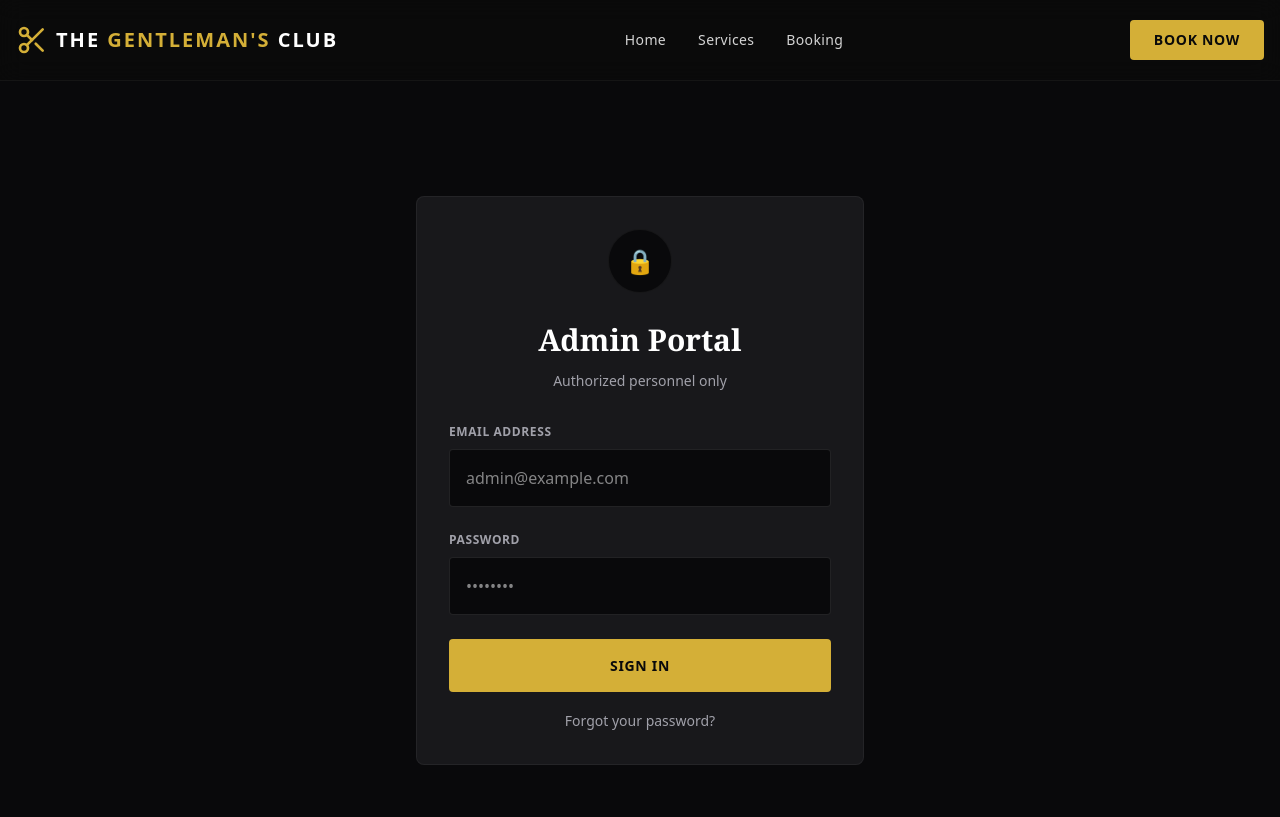
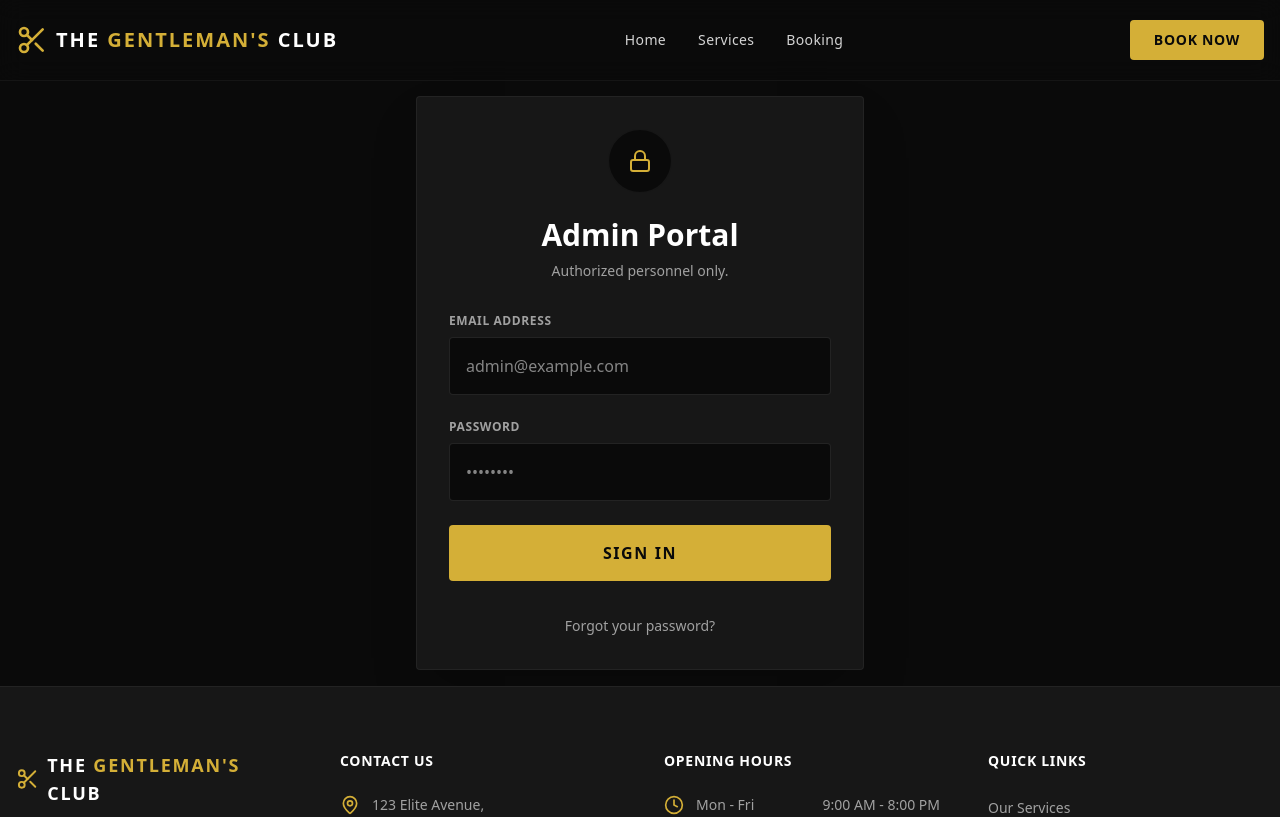
Before and after one commit to mrmohamedcoding-byte/barbe-bokng, a Next.js app: page /admin/login in a window 1280 px wide. Shown: the top 817 px of the page. Built offline with nearby package versions, Linux system fonts and the light colour scheme; no server answers; a web font is replaced by a local one.

Commit message:
Fix admin login and dashboard - restore original flow

```diff
--- a/src/app/admin/layout.tsx
+++ b/src/app/admin/layout.tsx
@@ -3,7 +3,6 @@ import { adminMetadata } from "../layout";
 
 export const metadata: Metadata = {
   ...adminMetadata,
-  title: "Login | Admin Portal",
 };
 
 export default function AdminLayout({
--- a/src/app/admin/login/page.tsx
+++ b/src/app/admin/login/page.tsx
@@ -1,210 +1,140 @@
 "use client";
 
-import { useState } from "react";
-import { createClient } from "@supabase/supabase-js";
+import { FadeIn } from "@/components/ui/FadeIn";
+import { useState, useEffect, useRef } from "react";
+import { createClient, SupabaseClient } from "@supabase/supabase-js";
 import { useRouter } from "next/navigation";
-
-const supabaseUrl = process.env.NEXT_PUBLIC_SUPABASE_URL || "";
-const supabaseKey = process.env.NEXT_PUBLIC_SUPABASE_ANON_KEY || "";
+import { Lock, Loader2 } from "lucide-react";
+import Link from "next/link";
 
 export default function AdminLoginPage() {
   const [email, setEmail] = useState("");
   const [password, setPassword] = useState("");
-  const [loading, setLoading] = useState(false);
-  const [error, setError] = useState("");
+  const [isLoading, setIsLoading] = useState(false);
+  const [error, setError] = useState<string | null>(null);
+  const [isClientReady, setIsClientReady] = useState(false);
+  const supabaseRef = useRef<SupabaseClient | null>(null);
   const router = useRouter();
+
+  // Initialize Supabase client only on the client side
+  useEffect(() => {
+    const supabaseUrl = process.env.NEXT_PUBLIC_SUPABASE_URL;
+    const supabaseKey = process.env.NEXT_PUBLIC_SUPABASE_ANON_KEY;
+
+    if (!supabaseUrl || !supabaseKey) {
+      console.error("Missing Supabase environment variables!");
+      setError("Configuration error. Contact administrator.");
+      return;
+    }
+
+    try {
+      supabaseRef.current = createClient(supabaseUrl, supabaseKey, {
+        auth: {
+          persistSession: true,
+          autoRefreshToken: true,
+        },
+      });
+      setIsClientReady(true);
+      console.log("Supabase client initialized");
+    } catch (err) {
+      console.error("Failed to create Supabase client:", err);
+      setError("Failed to initialize authentication.");
+    }
+  }, []);
 
   const handleLogin = async (e: React.FormEvent) => {
     e.preventDefault();
-    setLoading(true);
-    setError("");
 
-    const supabase = createClient(supabaseUrl, supabaseKey);
+    if (!supabaseRef.current) {
+      setError("Authentication service not ready. Please refresh the page.");
+      setIsLoading(false);
+      return;
+    }
 
-    const { data, error: authError } = await supabase.auth.signInWithPassword({
+    setIsLoading(true);
+    setError(null);
+
+    try {
+      const { error: authError } = await supabaseRef.current.auth.signInWithPassword({
         email,
         password,
       });
 
       if (authError) {
         setError(authError.message);
-      setLoading(false);
-    } else if (data.user) {
+        setIsLoading(false);
+        return;
+      }
+
+      // Login successful - redirect
       router.push("/admin");
+    } catch (err) {
+      console.error("Login error:", err);
+      setError("An unexpected error occurred. Please try again.");
+      setIsLoading(false);
     }
   };
 
   return (
-    <div style={{
-      minHeight: "100vh",
-      backgroundColor: "#09090b",
-      display: "flex",
-      alignItems: "center",
-      justifyContent: "center",
-      padding: "1rem"
-    }}>
-      <div style={{
-        backgroundColor: "#18181b",
-        border: "1px solid rgba(255,255,255,0.05)",
-        borderRadius: "0.5rem",
-        padding: "2rem",
-        width: "100%",
-        maxWidth: "28rem"
-      }}>
-        <div style={{
-          display: "flex",
-          justifyContent: "center",
-          marginBottom: "1.5rem"
-        }}>
-          <div style={{
-            width: "4rem",
-            height: "4rem",
-            backgroundColor: "#09090b",
-            borderRadius: "9999px",
-            display: "flex",
-            alignItems: "center",
-            justifyContent: "center",
-            border: "1px solid rgba(255,255,255,0.05)"
-          }}>
-            <span style={{ fontSize: "1.5rem" }}>🔒</span>
+    <div className="flex flex-col flex-grow bg-neutral-950 items-center justify-center p-4">
+      <FadeIn className="w-full max-w-md">
+        <div className="bg-neutral-900 border border-white/5 p-8 rounded-sm shadow-2xl">
+          <div className="flex justify-center mb-6">
+            <div className="w-16 h-16 bg-neutral-950 rounded-full flex items-center justify-center text-gold-500 border border-white/5">
+              <Lock className="w-6 h-6" />
             </div>
           </div>
 
-        <h1 style={{
-          fontSize: "1.875rem",
-          fontWeight: "bold",
-          color: "white",
-          textAlign: "center",
-          marginBottom: "0.5rem",
-          fontFamily: "Georgia, serif"
-        }}>
-          Admin Portal
-        </h1>
-        <p style={{
-          color: "#a1a1aa",
-          textAlign: "center",
-          marginBottom: "2rem",
-          fontSize: "0.875rem"
-        }}>
-          Authorized personnel only
-        </p>
+          <h1 className="font-playfair text-3xl font-bold text-white text-center mb-2">Admin Portal</h1>
+          <p className="text-neutral-400 text-sm text-center mb-8">Authorized personnel only.</p>
 
+          <form onSubmit={handleLogin} className="space-y-6">
             {error && (
-          <div style={{
-            backgroundColor: "rgba(239,68,68,0.1)",
-            border: "1px solid rgba(239,68,68,0.2)",
-            color: "#f87171",
-            padding: "1rem",
-            borderRadius: "0.25rem",
-            marginBottom: "1.5rem",
-            fontSize: "0.875rem"
-          }}>
+              <div className="bg-red-500/10 border border-red-500/20 text-red-400 text-sm p-4 rounded-sm">
                 {error}
               </div>
             )}
 
-        <form onSubmit={handleLogin} style={{ display: "flex", flexDirection: "column", gap: "1.5rem" }}>
             <div>
-            <label style={{
-              display: "block",
-              fontSize: "0.75rem",
-              textTransform: "uppercase",
-              letterSpacing: "0.05em",
-              color: "#a1a1aa",
-              fontWeight: 600,
-              marginBottom: "0.5rem"
-            }}>
-              Email Address
-            </label>
+              <label className="block text-xs uppercase tracking-wider text-neutral-400 font-semibold mb-2">Email Address</label>
               <input
                 type="email"
+                required
                 value={email}
                 onChange={(e) => setEmail(e.target.value)}
-              required
-              style={{
-                width: "100%",
-                backgroundColor: "#09090b",
-                border: "1px solid rgba(255,255,255,0.1)",
-                padding: "1rem",
-                borderRadius: "0.25rem",
-                color: "white",
-                fontSize: "1rem",
-                outline: "none"
-              }}
+                className="w-full bg-neutral-950 border border-white/10 p-4 rounded-sm text-white focus:outline-none focus:border-gold-500 transition-colors"
                 placeholder="admin@example.com"
               />
             </div>
 
             <div>
-            <label style={{
-              display: "block",
-              fontSize: "0.75rem",
-              textTransform: "uppercase",
-              letterSpacing: "0.05em",
-              color: "#a1a1aa",
-              fontWeight: 600,
-              marginBottom: "0.5rem"
-            }}>
-              Password
-            </label>
+              <label className="block text-xs uppercase tracking-wider text-neutral-400 font-semibold mb-2">Password</label>
               <input
                 type="password"
+                required
                 value={password}
                 onChange={(e) => setPassword(e.target.value)}
-              required
-              style={{
-                width: "100%",
-                backgroundColor: "#09090b",
-                border: "1px solid rgba(255,255,255,0.1)",
-                padding: "1rem",
-                borderRadius: "0.25rem",
-                color: "white",
-                fontSize: "1rem",
-                outline: "none"
-              }}
+                className="w-full bg-neutral-950 border border-white/10 p-4 rounded-sm text-white focus:outline-none focus:border-gold-500 transition-colors"
                 placeholder="••••••••"
               />
             </div>
 
             <button
               type="submit"
-            disabled={loading}
-            style={{
-              width: "100%",
-              backgroundColor: "#d4af37",
-              color: "#09090b",
-              padding: "1rem",
-              fontWeight: "bold",
-              textTransform: "uppercase",
-              letterSpacing: "0.05em",
-              borderRadius: "0.25rem",
-              border: "none",
-              cursor: loading ? "not-allowed" : "pointer",
-              opacity: loading ? 0.5 : 1,
-              display: "flex",
-              alignItems: "center",
-              justifyContent: "center",
-              gap: "0.5rem",
-              fontSize: "0.875rem"
-            }}
+              disabled={isLoading || !isClientReady}
+              className="w-full bg-gold-500 hover:bg-gold-400 text-neutral-950 py-4 font-bold uppercase tracking-widest rounded-sm transition-all disabled:opacity-50 disabled:cursor-not-allowed flex items-center justify-center gap-2"
             >
-            {loading ? "Signing in..." : "Sign In"}
+              {isLoading ? <Loader2 className="w-5 h-5 animate-spin" /> : "Sign In"}
             </button>
+
+            <div className="text-center pt-2">
+              <Link href="/admin/forgot-password" className="text-neutral-400 text-sm hover:text-gold-500 transition-colors">
+                Forgot your password?
+              </Link>
+            </div>
           </form>
-
-        <div style={{ textAlign: "center", marginTop: "1rem" }}>
-          <a
-            href="/admin/forgot-password"
-            style={{
-              color: "#a1a1aa",
-              fontSize: "0.875rem",
-              textDecoration: "none"
-            }}
-          >
-            Forgot your password?
-          </a>
         </div>
-      </div>
+      </FadeIn>
     </div>
   );
 }
--- a/src/middleware.ts
+++ b/src/middleware.ts
@@ -1,16 +1,7 @@
 import { createServerClient } from '@supabase/ssr'
 import { NextResponse, type NextRequest } from 'next/server'
 
-// Routes that don't require authentication (exact match for login pages)
-const publicRoutes = ['/admin/login', '/admin/forgot-password', '/admin/reset-password']
-
-// Routes that require authentication
-const protectedRoutes = ['/admin']
-
 export async function middleware(request: NextRequest) {
-  const { pathname } = request.nextUrl
-
-  // Create Supabase client
   let supabaseResponse = NextResponse.next({
     request,
   })
@@ -36,30 +27,14 @@ export async function middleware(request: NextRequest) {
     }
   )
 
-  // Get current user from session
-  const { data: { user } } = await supabase.auth.getUser()
-
-  const isPublicRoute = publicRoutes.includes(pathname)
-  const isProtectedRoute = protectedRoutes.some(route => pathname.startsWith(route))
-
-  // If accessing protected route without auth, redirect to login
-  if (isProtectedRoute && !user && pathname !== '/admin/login') {
-    const loginUrl = new URL('/admin/login', request.url)
-    loginUrl.searchParams.set('redirect', pathname)
-    return NextResponse.redirect(loginUrl)
-  }
-
-  // If already logged in and accessing login page, redirect to admin
-  if (pathname === '/admin/login' && user) {
-    return NextResponse.redirect(new URL('/admin', request.url))
-  }
+  // Refresh session if expired
+  await supabase.auth.getUser()
 
   return supabaseResponse
 }
 
 export const config = {
   matcher: [
-    '/admin/:path*',
     '/((?!_next/static|_next/image|favicon.ico|.*\\.(?:svg|png|jpg|jpeg|gif|webp)$).*)',
   ],
 }
```
Also changed, not shown: src/app/admin/page.tsx (+28 -121 lines). Lines whose indentation alone changed are shown as unchanged.
